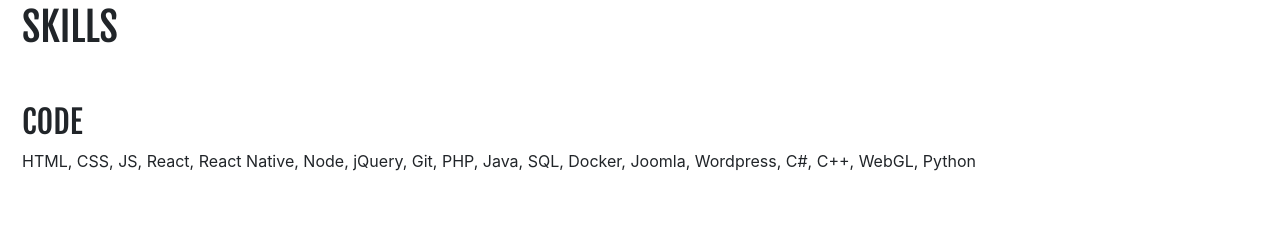
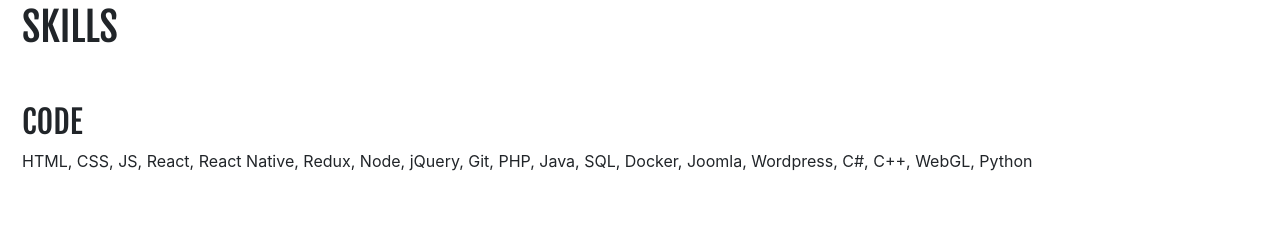
Before and after one commit to niclasericsson/niclasericsson.github.io, a plain HTML site: page resume/index.html in a window 1280 px wide. Shown: the part 2287-2517 px from the top of the page. Drawn offline with nearby package versions, Linux system fonts and the light colour scheme; files whose address does not match are found by name.

Commit message:
Added Redux to Skills

```diff
--- a/resume/index.html
+++ b/resume/index.html
@@ -148,7 +148,7 @@
 					<h2>Code</h2>
 				</div>
 				<div class="row col-md-12 col-sm-12">
-					<p>HTML, CSS, JS, React, React Native, Node, jQuery, Git, PHP, Java, SQL, Docker, Joomla, Wordpress, C#, C++, WebGL, Python</p>
+					<p>HTML, CSS, JS, React, React Native, Redux, Node, jQuery, Git, PHP, Java, SQL, Docker, Joomla, Wordpress, C#, C++, WebGL, Python</p>
 				</div>
 			</div>
 
```
